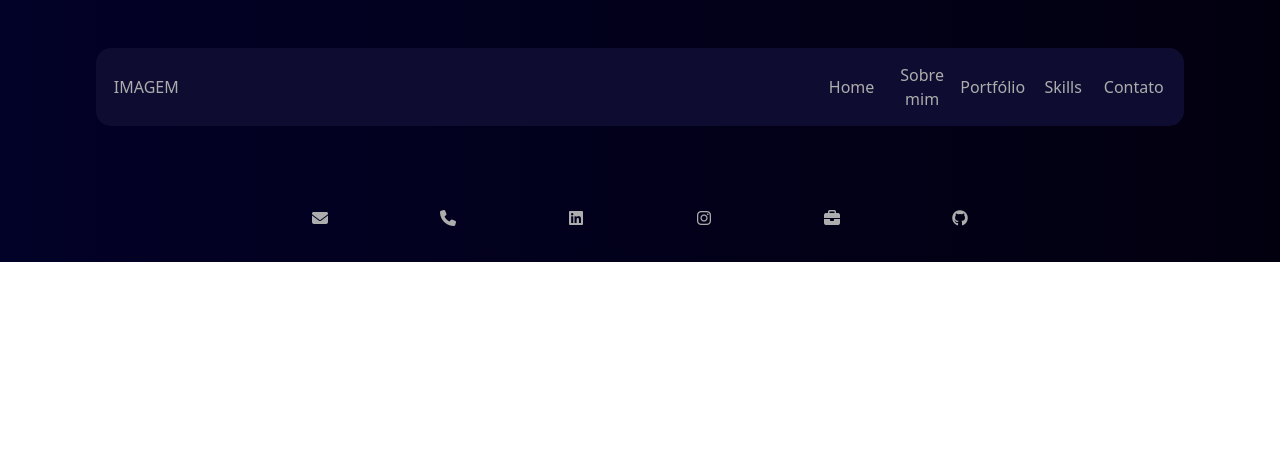
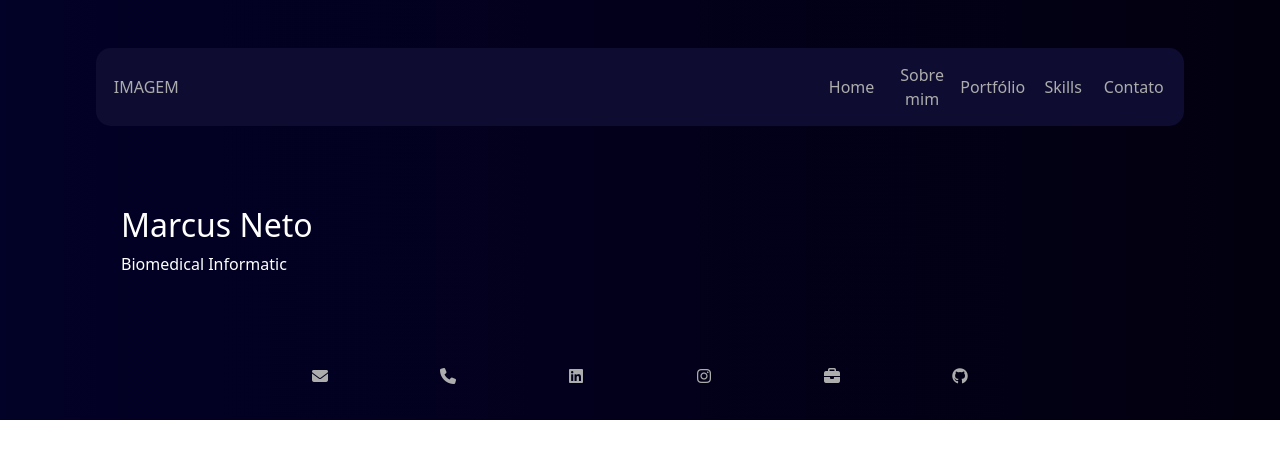
Before and after one commit to mnetoo/HTML, a plain HTML site: page index.html in a window 1280 px wide. Drawn offline with nearby package versions, Linux system fonts and the light colour scheme.

Commit message:
desenvolvimento

```diff
--- a/css/index.css
+++ b/css/index.css
@@ -32,6 +32,11 @@ main {
     row-gap: 2vh;
     padding-top: 4vh;
     padding-bottom: 5vh;
+}
+
+.box {
+    grid-column-start: 2;
+    color: white;
 }
 
 .atuais {
--- a/index.html
+++ b/index.html
@@ -31,7 +31,26 @@
 </header>
 
 
-<body class="fade-in">
+<body>
+
+
+    <main>
+
+        <div class="box">
+            <h2>Marcus Neto</h2>
+            <p>Biomedical Informatic</p>
+        </div>
+
+
+    </main>
+
+
+
+
+
+
+
+
 
 
 
```
